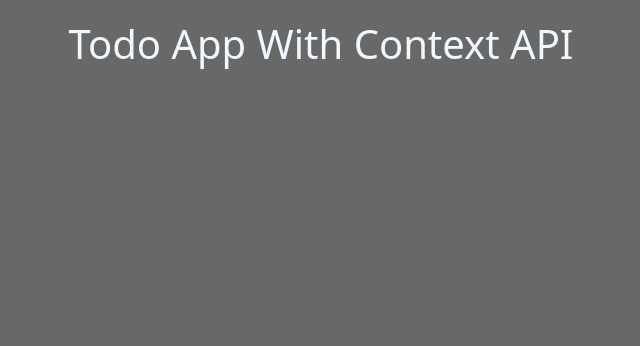
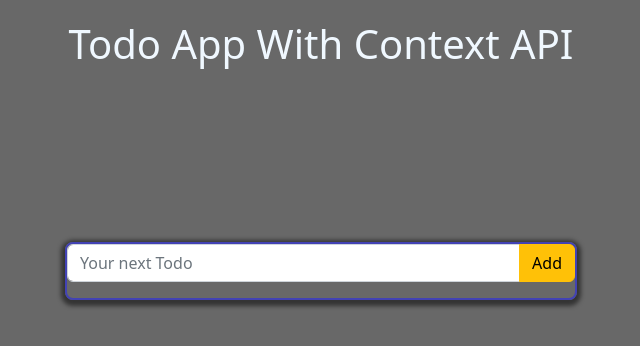
Before and after one commit to hdubey64/reactjs-hitesh, a React (Create React App) app in the folder six-context-reducer-todo/: page / in a window 1280 px wide. Shown: the top 346 px of the page, without its empty margins (319-959 px from the left). Built offline with nearby package versions, Linux system fonts and the light colour scheme.

Commit message:
Forns & Button Completed

```diff
--- a/six-context-reducer-todo/src/App.js
+++ b/six-context-reducer-todo/src/App.js
@@ -4,6 +4,7 @@
 import "./App.css";
 import { TodoContext } from "./Context/TodoContext";
 import todoReducer from "./Context/reducer";
+import TodoForm from "./Components/TodoForms";
 
 const App = () => {
    const [todos, dispatch] = useReducer(todoReducer, []);
@@ -11,6 +12,7 @@
       <TodoContext.Provider value={{ todos, dispatch }}>
          <Container fluid>
             <h1>Todo App With Context API</h1>
+            <TodoForm />
          </Container>
       </TodoContext.Provider>
    );
--- /dev/null
+++ b/six-context-reducer-todo/src/Components/TodoForms.js
@@ -0,0 +1,32 @@
+import React, { useSate, useContext } from "react";
+import { FormGroup, Input, Button, Form, InputGroup, InputG } from "reactstrap";
+
+import { v4 } from "uuid";
+import { TodoContext } from "../Context/TodoContext";
+import { ADD_TODO } from "../Context/action.types";
+
+const TodoForm = () => {
+   return (
+      <Form>
+         <FormGroup>
+            <InputGroup>
+               <Input
+                  type="text"
+                  name="todo"
+                  id="todo"
+                  placeholder="Your next Todo"
+                  // TODO: value. onChange
+               />
+               <Button
+                  color="warning"
+                  //TODO: onClick
+               >
+                  Add
+               </Button>
+            </InputGroup>
+         </FormGroup>
+      </Form>
+   );
+};
+
+export default TodoForm;
```
